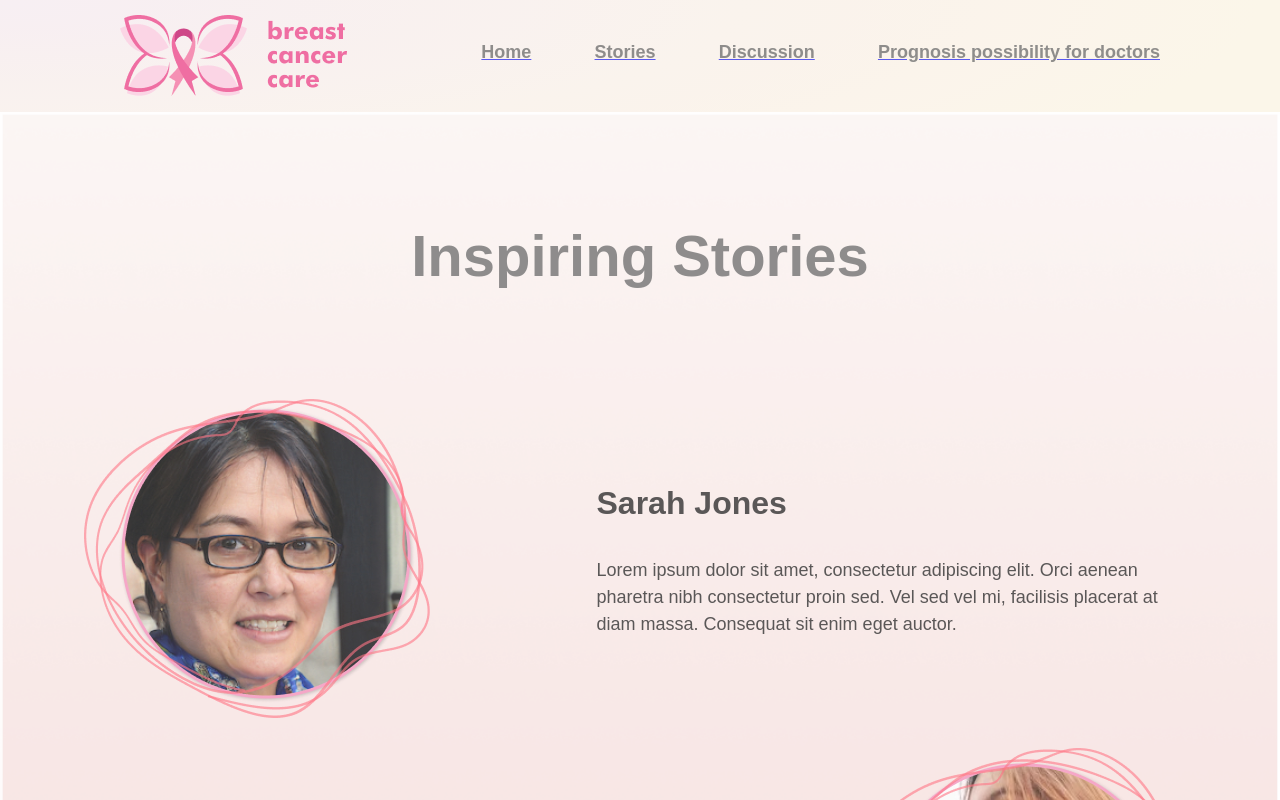
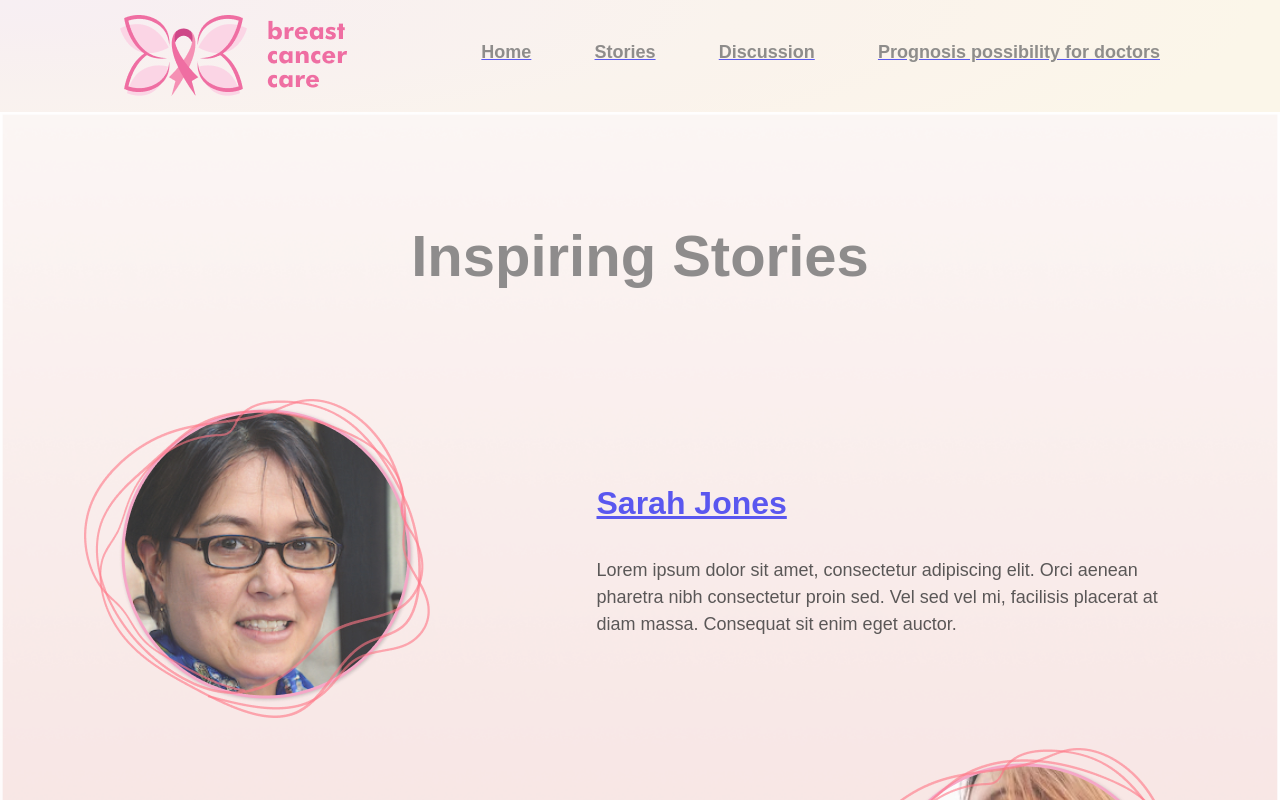
Before and after one commit to impedaka/project, a React (Create React App) app: page /stories in a window 1280 px wide. Shown: the top 800 px of the page. Built offline with nearby package versions, Linux system fonts and the light colour scheme.

Commit message:
clean up;

```diff
--- a/src/App.js
+++ b/src/App.js
@@ -3,7 +3,6 @@ import Navbar from "./components/Navbar";
 import Homepage from "./pages/Home";
 
 import { BrowserRouter, Routes, Route } from "react-router-dom";
-import TestPage from "./pages/Test";
 import Footer from "./components/Footer";
 import StoryPage from "./pages/Stories";
 import SarahStory from "./pages/SarahStory";
@@ -17,7 +16,6 @@ function App() {
         <Routes>
           <Route path="/" element={<Homepage />} />
 
-          <Route path="/test" element={<TestPage />} />
           <Route path="/stories" element={<StoryPage />} />
           <Route path="/sarahstory" element={<SarahStory />} />
           <Route path="/result" element={<ResultPage />} />
--- a/src/pages/Home/index.js
+++ b/src/pages/Home/index.js
@@ -11,6 +11,7 @@ import {
   Wrapper,
 } from "./home.js";
 import { Row, Col, Text, Header, SubText } from "../page";
+import { Link } from "react-router-dom";
 const Homepage = () => {
   return (
     <>
@@ -33,7 +34,9 @@ const Homepage = () => {
           <Row style={{ justifyContent: "space-around" }}>
             <img src={person1} />
             <Col>
-              <SmallHeader>Sarah Jones</SmallHeader>
+              <SmallHeader>
+                <Link to="/sarahstory">Sarah Jones</Link>
+              </SmallHeader>
               <SmallText>
                 Lorem ipsum dolor sit amet, consectetur adipiscing elit. Orci
                 aenean pharetra nibh consectetur proin sed. Vel sed vel mi,
--- a/src/pages/Stories/index.js
+++ b/src/pages/Stories/index.js
@@ -12,6 +12,7 @@ import {
 } from "../Home/home.js";
 import { Row, Col, Text, Header, SubText } from "../page";
 import { StoryBG } from "./Stories";
+import { Link } from "react-router-dom";
 const StoryPage = () => {
   return (
     <>
@@ -21,7 +22,9 @@ const StoryPage = () => {
           <Row style={{ justifyContent: "space-around" }}>
             <img src={person1} />
             <Col>
-              <SmallHeader>Sarah Jones</SmallHeader>
+              <SmallHeader>
+                <Link to="/sarahstory">Sarah Jones</Link>
+              </SmallHeader>
               <SmallText>
                 Lorem ipsum dolor sit amet, consectetur adipiscing elit. Orci
                 aenean pharetra nibh consectetur proin sed. Vel sed vel mi,
--- a/src/pages/Test/index.js
+++ /dev/null
@@ -1,17 +0,0 @@
-import React from "react";
-import { Container, Header, Text } from "../page";
-
-const TestPage = () => {
-  return (
-    <Container>
-      <Header>Test</Header>
-      <Text style={{ width: "400px" }}>
-        Calculate probablity of cancer with our machine learning based test
-      </Text>
-      <br />
-      <Text>(Select all that apply)</Text>
-    </Container>
-  );
-};
-
-export default TestPage;
```
Also changed, not shown: src/theme.js (deleted, +0 -7 lines), src/assets/discussbg.png (added).
